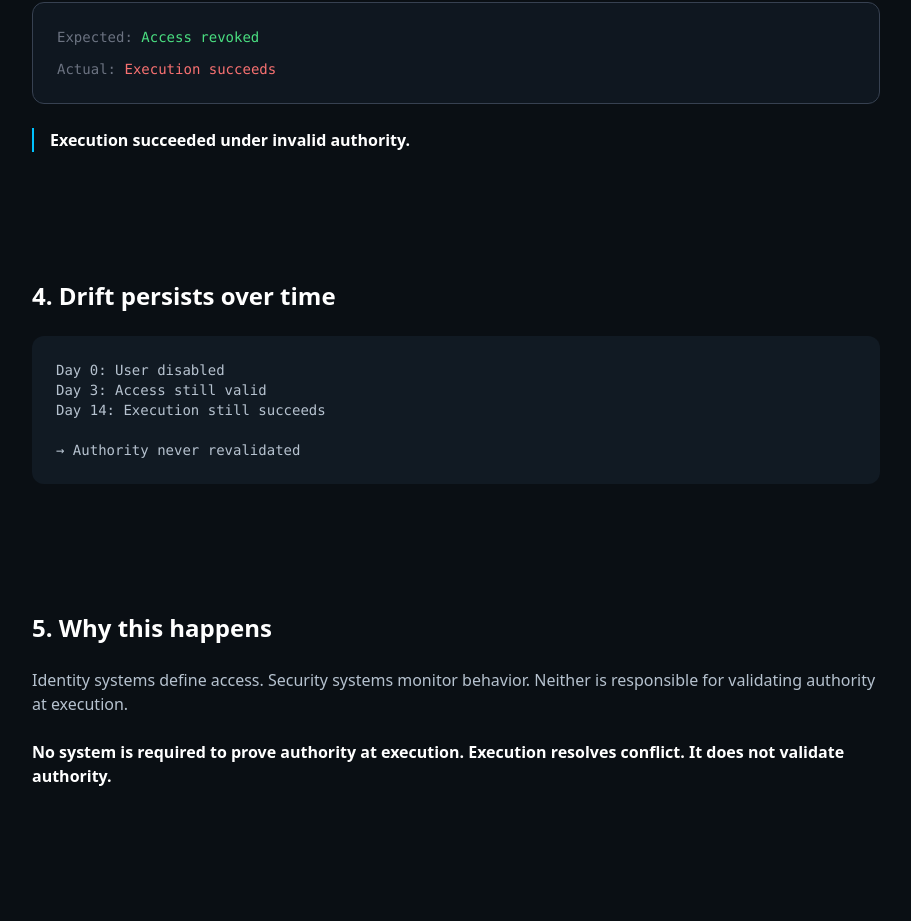
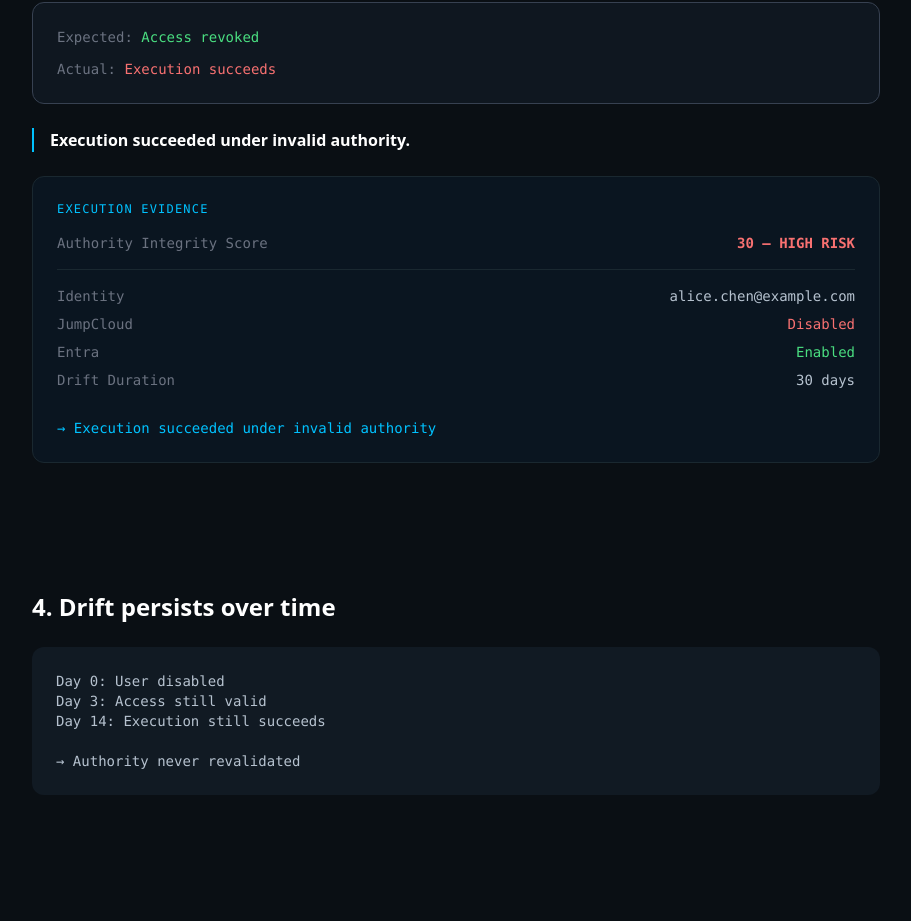
Before and after one commit to J-AOI/aoi-website, a Next.js app: page /how-it-works in a window 1280 px wide. Shown: the part 1100-2021 px from the top of the page, without its empty margins (184-1095 px from the left). Built offline with nearby package versions, Linux system fonts and the light colour scheme.

Commit message:
Refine evidence block messaging for consistency and stronger execution framing

```diff
--- a/app/how-it-works/page.jsx
+++ b/app/how-it-works/page.jsx
@@ -51,6 +51,7 @@ STATE_MISMATCH → AUTHORITY_DRIFT`}
 
       {/* STEP 3 — EXECUTION */}
 <section className="max-w-4xl mx-auto px-6 py-16 space-y-6">
+
   <h2 className="text-2xl font-semibold">
     3. Execution still succeeds
   </h2>
@@ -75,6 +76,47 @@ STATE_MISMATCH → AUTHORITY_DRIFT`}
   <p className="text-white font-semibold border-l-2 border-[#00C2FF] pl-4">
     Execution succeeded under invalid authority.
   </p>
+
+  {/* 🔥 EVIDENCE BLOCK (now properly placed) */}
+  <div className="bg-[#0A1520] border border-[#1A2830] rounded-xl p-6 mt-6 font-mono text-sm text-[#B6C2CF] space-y-4">
+
+    <div className="text-xs text-[#00C2FF] uppercase tracking-widest">
+      Execution Evidence
+    </div>
+
+    <div className="flex justify-between">
+      <span className="text-gray-500">Authority Integrity Score</span>
+      <span className="text-red-400 font-semibold">30 — HIGH RISK</span>
+    </div>
+
+    <div className="border-t border-[#1A2830] pt-4 space-y-2">
+      <div className="flex justify-between">
+        <span className="text-gray-500">Identity</span>
+        <span>alice.chen@example.com</span>
+      </div>
+
+      <div className="flex justify-between">
+        <span className="text-gray-500">JumpCloud</span>
+        <span className="text-red-400">Disabled</span>
+      </div>
+
+      <div className="flex justify-between">
+        <span className="text-gray-500">Entra</span>
+        <span className="text-green-400">Enabled</span>
+      </div>
+
+      <div className="flex justify-between">
+        <span className="text-gray-500">Drift Duration</span>
+        <span>30 days</span>
+      </div>
+    </div>
+
+    <div className="pt-3 text-[#00C2FF]">
+      → Execution succeeded under invalid authority
+    </div>
+
+  </div>
+
 </section>
 
       {/* STEP 4 — TIMELINE */}
```
Lines whose indentation alone changed are shown as unchanged.
